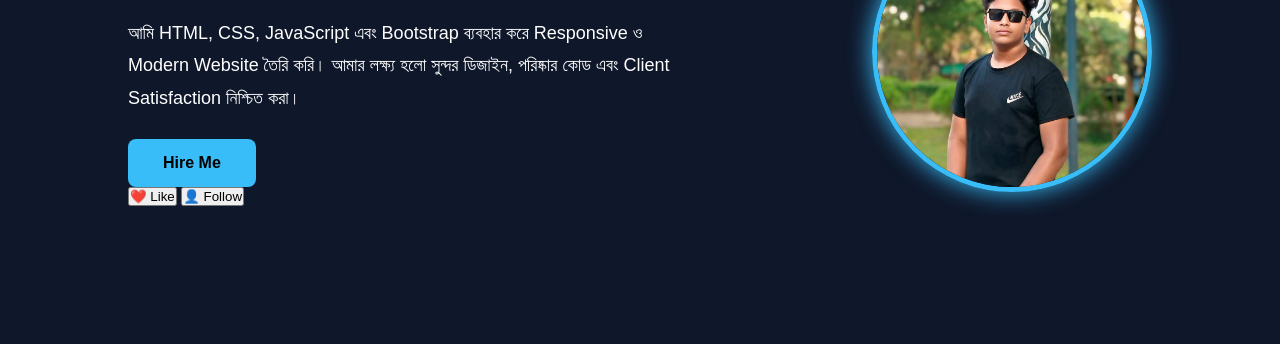
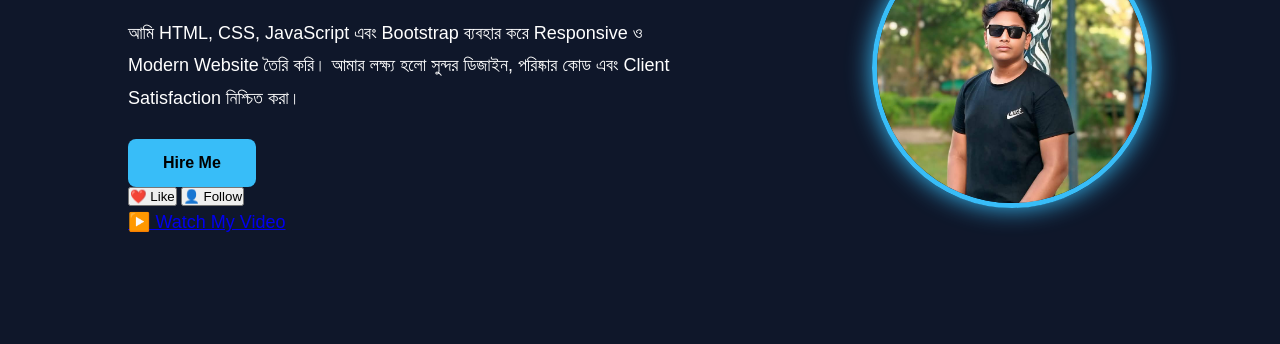
Before and after one commit to asrnentertainment-cell/portfolio, a plain HTML site: page index.html in a window 1280 px wide. Shown: the part 253-597 px from the top of the page. Drawn offline with Linux system fonts and the light colour scheme.

Commit message:
Add video link and video element to index.html
Added a video link and video element to the page.

```diff
--- a/index.html
+++ b/index.html
@@ -237,6 +237,15 @@ Hire Me
     <button id="likeBtn">❤️ Like</button>
     <button id="followBtn">👤 Follow</button>
 </div>
+    <p>
+    <a href="#" onclick="document.getElementById('myVideo').style.display='block'; return false;" class="video-link">
+        ▶️ Watch My Video
+    </a>
+</p>
+
+<video id="myVideo" width="100%" controls style="display:none; margin-top:15px; border-radius:12px;">
+    <source src="myintro.mp4" type="video/mp4">
+</video>
 </div>
 
 <div>
```
